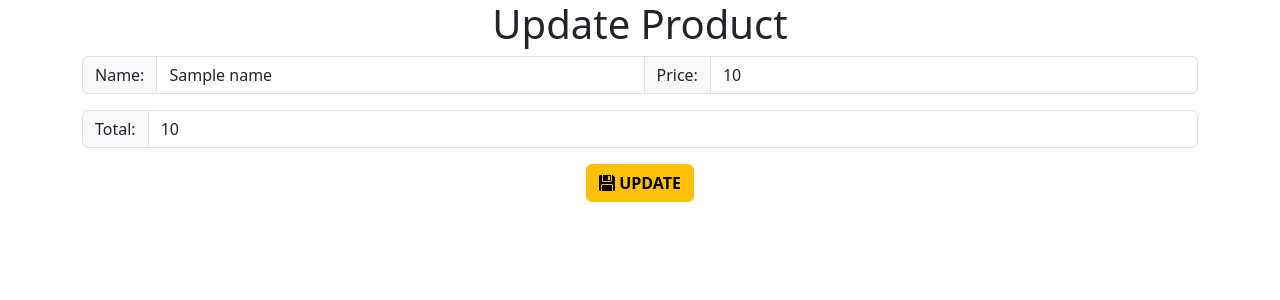
After one commit to andre2l2/py-stock-app, a FastAPI app: template templates/update_product.html in a window 1280 px wide. The commit adds this page. Shown: the top 300 px of the page. Run offline with FastAPI, Linux system fonts and the light colour scheme; the template is opened without the code that fills it: most values are stand-ins (such as "Sample title", 1, 10 or a date in 2020).

Commit message:
feat: create update page

```diff
--- a/src/domain/repository/products_repository.py
+++ b/src/domain/repository/products_repository.py
@@ -16,5 +16,8 @@ class ProductsRepository:
   def list(self) -> List[TypeProductModel]:
     pass
 
+  def get_by_id(self) -> TypeProductModel:
+    pass
+
   def delete(self, id: str) -> List[TypeProductModel]:
     pass
--- a/templates/list_products.html
+++ b/templates/list_products.html
@@ -51,6 +51,9 @@
               >
                 <i class="bi bi-trash-fill"></i>
               </button>
+              <a class="btn btn-warning btn-sm" href="/update/{{ item.id }}">
+                <i class="bi bi-pencil-square"></i>
+              </a>
             </td>
           </tr>
           {% endfor %}
--- /dev/null
+++ b/templates/update_product.html
@@ -0,0 +1,70 @@
+<!DOCTYPE html>
+<html lang="en">
+  <head>
+    <meta charset="UTF-8" />
+    <meta name="viewport" content="width=device-width, initial-scale=1.0" />
+    <title>Create</title>
+
+    <link
+      href="https://cdn.jsdelivr.net/npm/bootstrap@5.3.6/dist/css/bootstrap.min.css"
+      rel="stylesheet"
+      integrity="sha384-4Q6Gf2aSP4eDXB8Miphtr37CMZZQ5oXLH2yaXMJ2w8e2ZtHTl7GptT4jmndRuHDT"
+      crossorigin="anonymous"
+    />
+    <link
+      rel="stylesheet"
+      href="https://cdn.jsdelivr.net/npm/bootstrap-icons@1.13.1/font/bootstrap-icons.min.css"
+    />
+  </head>
+  <body>
+    <h1 class="text-center">Update Product</h1>
+
+    <div>
+      <form class="container" id="form">
+        <div class="input-group mb-3">
+          <span class="input-group-text">Name: </span>
+          <input
+            class="form-control"
+            type="text"
+            name="name"
+            id="name"
+            aria-label="name"
+            value="{{name}}"
+            required
+          />
+
+          <span class="input-group-text">Price: </span>
+          <input
+            class="form-control"
+            type="text"
+            name="price"
+            id="price"
+            aria-label="price"
+            value="{{price}}"
+            required
+          />
+        </div>
+
+        <div class="input-group mb-3">
+          <span class="input-group-text">Total: </span>
+          <input
+            class="form-control"
+            type="number"
+            name="total"
+            id="total"
+            aria-label="total"
+            value="{{total}}"
+            required
+          />
+        </div>
+
+        <div class="d-flex justify-content-center">
+          <button class="btn btn-warning fw-bold" type="submit">
+            <i class="bi bi-floppy-fill"></i>
+            UPDATE
+          </button>
+        </div>
+      </form>
+    </div>
+  </body>
+</html>
```
Also changed, not shown: src/data/get_product_by_usecase.py (added, +11 -0 lines), src/domain/products/get_product_by_domain.py (added, +9 -0 lines), src/factory/products_factory.py (+10 -1 lines), src/infra/repository/products_mongo_repository.py (+7 -0 lines), src/presentation/routes/products.py (+15 -1 lines), src/data/list_products_usecase.py (line endings or trailing spaces).
